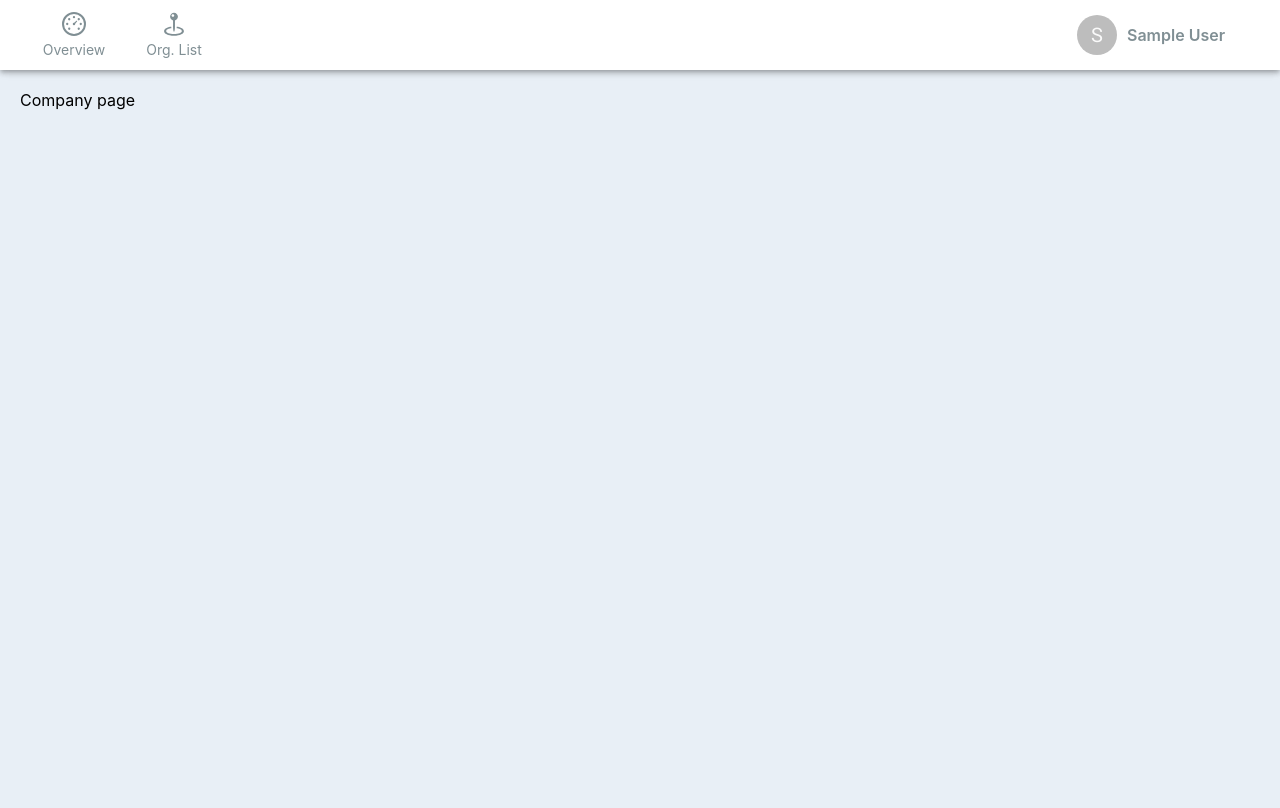
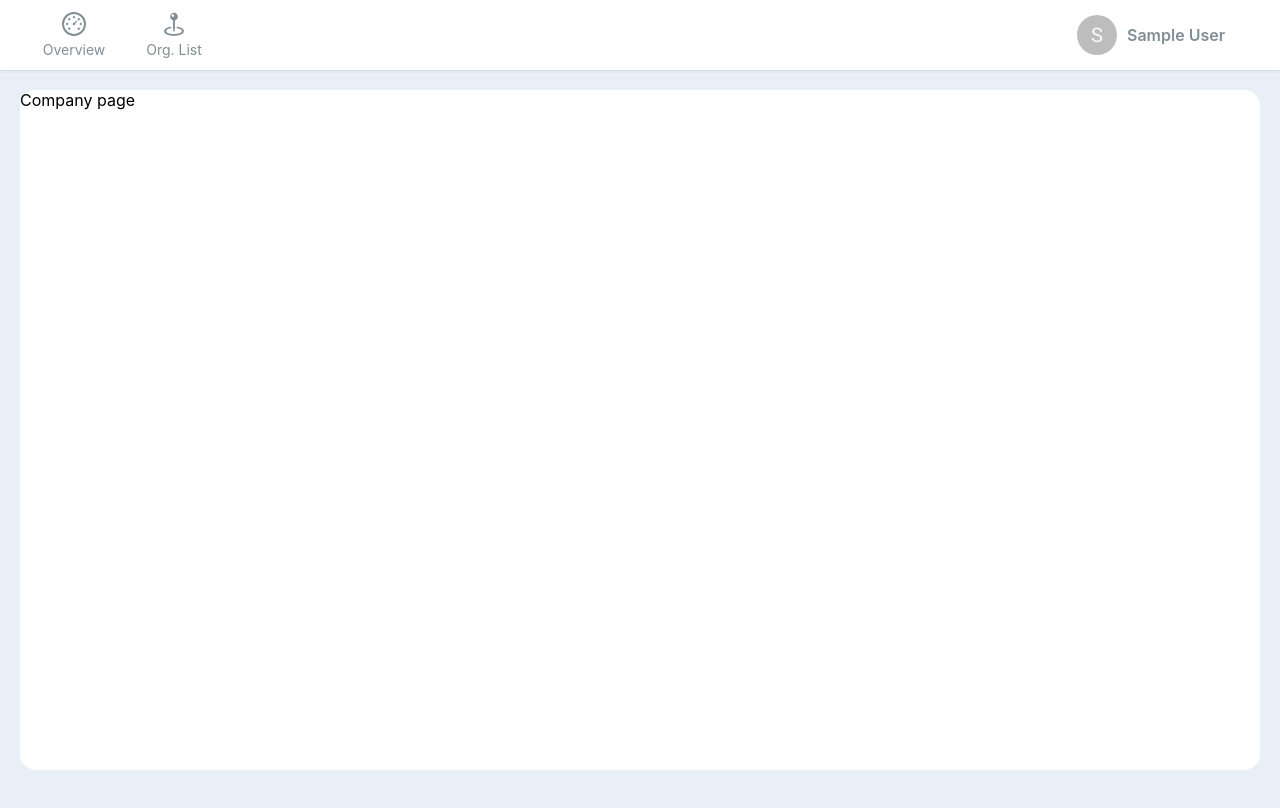
Before and after one commit to PartnerForIT/planavimosistemosFE, a React (Create React App) app: page /company in a window 1280 px wide. Shown: the top 808 px of the page. Built offline with nearby package versions, Linux system fonts and the light colour scheme; no server answers; sample sign-in values are in the browser's storage; what i18next-xhr-backend, redux-saga-requests, redux-saga-requests-axios would draw is missing.

Commit message:
change Header boxShadow

```diff
--- a/src/components/Core/Header/index.js
+++ b/src/components/Core/Header/index.js
@@ -15,6 +15,7 @@ const useStyles = makeStyles(() => ({
   },
   appBar: {
     backgroundColor: '#fff',
+    boxShadow: '0px 2px 4px -1px rgba(0,0,0,0.05), 0px 1px 1px 0px rgba(0,0,0,0.04), 0px 1px 2px 0px rgba(0,0,0,0.02)',
   },
   toolbar: {
     display: 'flex',
--- a/src/components/Core/MainLayout/Layout.module.scss
+++ b/src/components/Core/MainLayout/Layout.module.scss
@@ -9,3 +9,9 @@
   background: $main-bg;
   min-height: 100vh;
 }
+.mainBlock {
+  background: #fff;
+  border-radius: 16px;
+  width: 100%;
+  min-height: calc(100vh - 120px);
+}
--- a/src/components/Core/MainLayout/index.jsx
+++ b/src/components/Core/MainLayout/index.jsx
@@ -6,7 +6,11 @@ export default function MainLayout({children}) {
   return (
     <div className={styles.mainLayout}>
       <Header />
-      <main className={styles.mainBody}>{children}</main>
+      <main className={styles.mainBody}>
+        <div className={styles.mainBlock}>
+          {children}
+        </div>
+        </main>
     </div>
   )
 }
```
